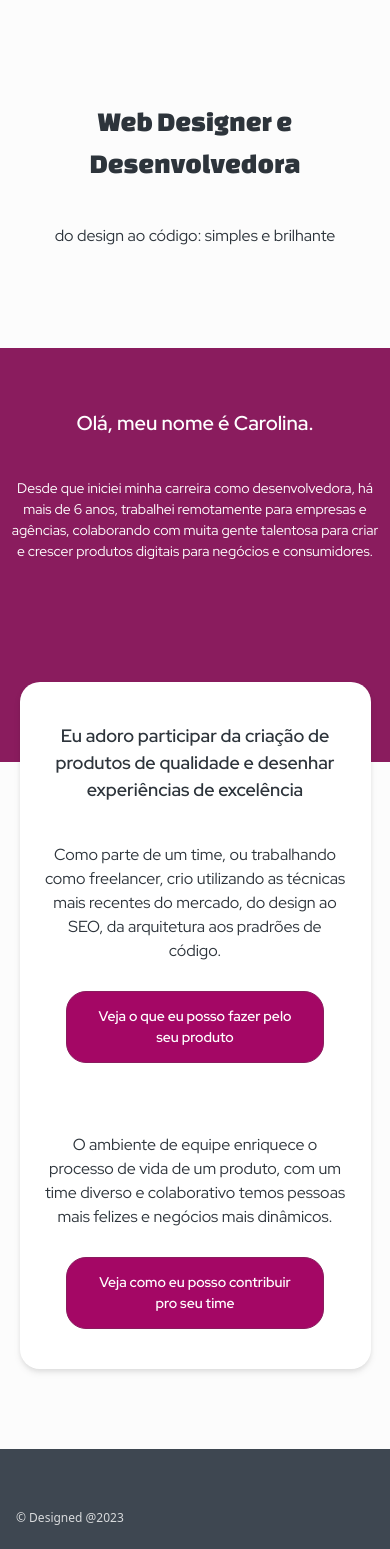
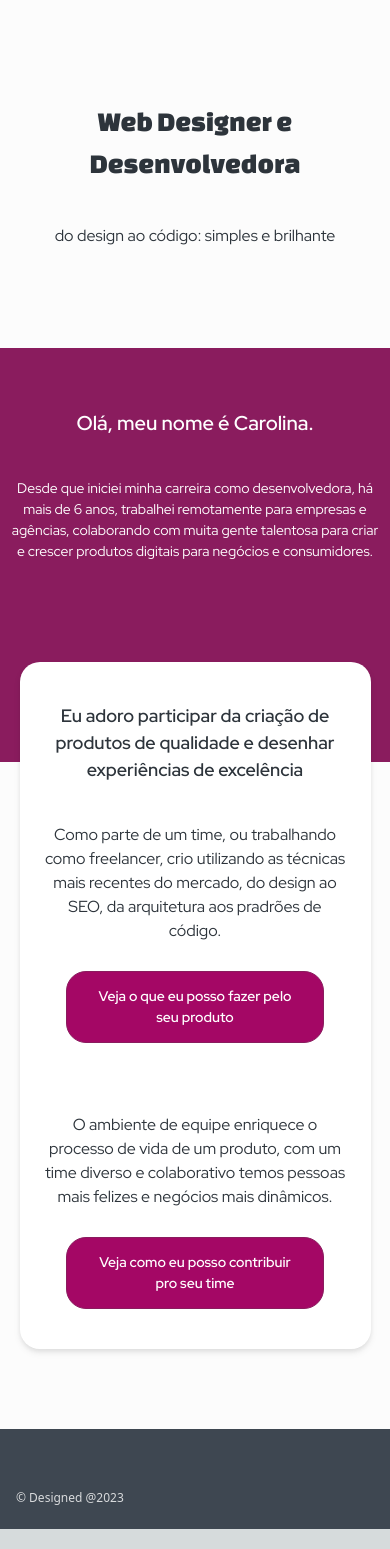
Before and after one commit to cmoutella/next-portfolio, a Next.js app: page / in a window 390 px wide. Built offline with nearby package versions, Linux system fonts and the light colour scheme.

Commit message:
fix(Home): fix position

```diff
--- a/src/pages/index.tsx
+++ b/src/pages/index.tsx
@@ -36,7 +36,7 @@ export default function Home() {
         </div>
       </div>
 
-      <div className="container max-w-[90%] lg:max-w-[900px] bg-white drop-shadow-md rounded-[20px] mt-[-80px] py-[40px] md:py-[60px] px-[24px] md:px-[100px] mx-auto text-center text-gray-medium mb-[80px]">
+      <div className="container max-w-[90%] lg:max-w-[900px] bg-white drop-shadow-md rounded-[20px] mt-[-100px] lg:mt-[-80px] py-[40px] md:py-[60px] px-[24px] md:px-[100px] mx-auto text-center text-gray-medium mb-[80px]">
         <p className="mb-[40px] md:mb-[80px] font-semibold text-[18px] md:text-[20px]">
           {text.landing.effect}
         </p>
```
